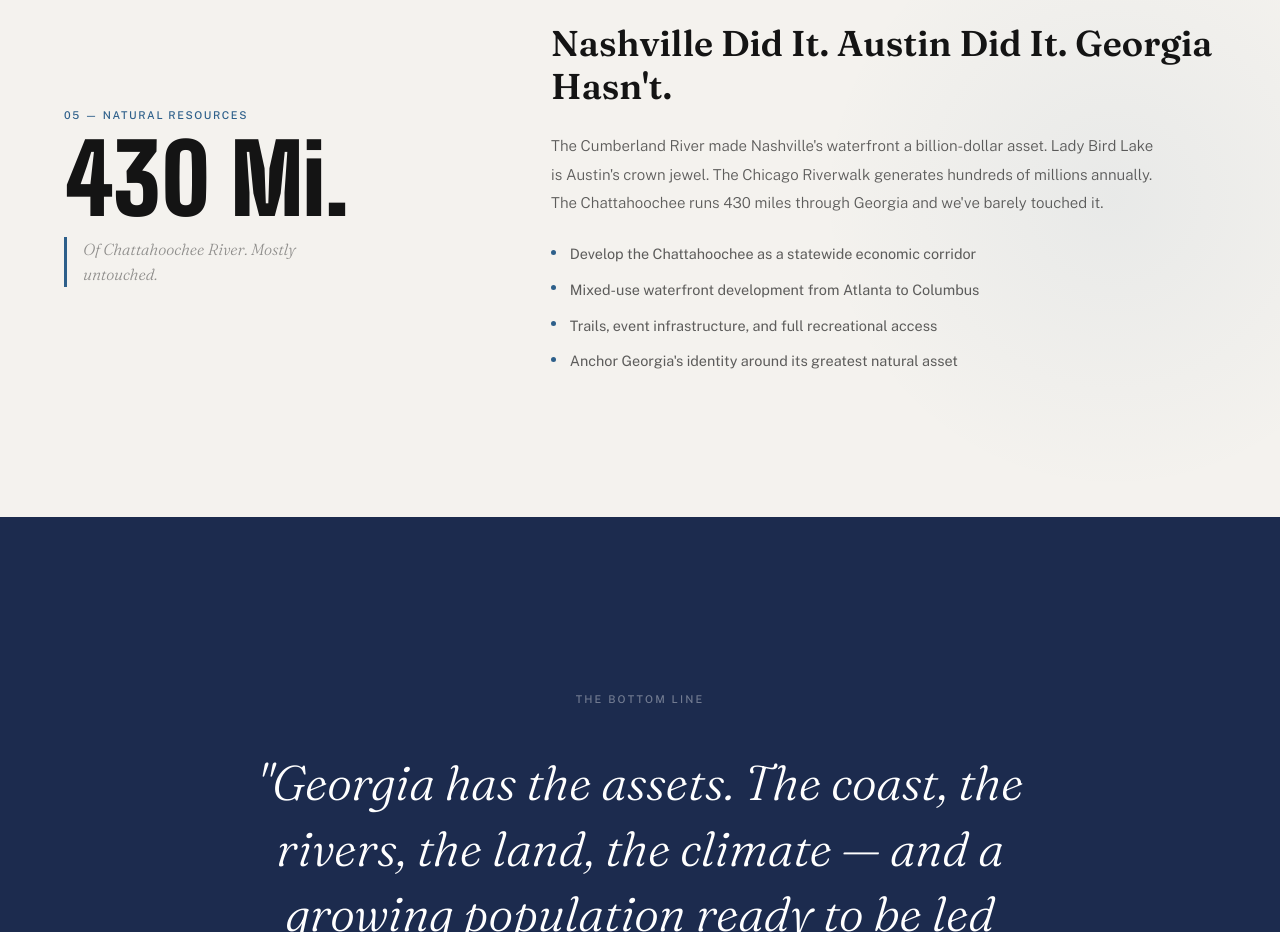
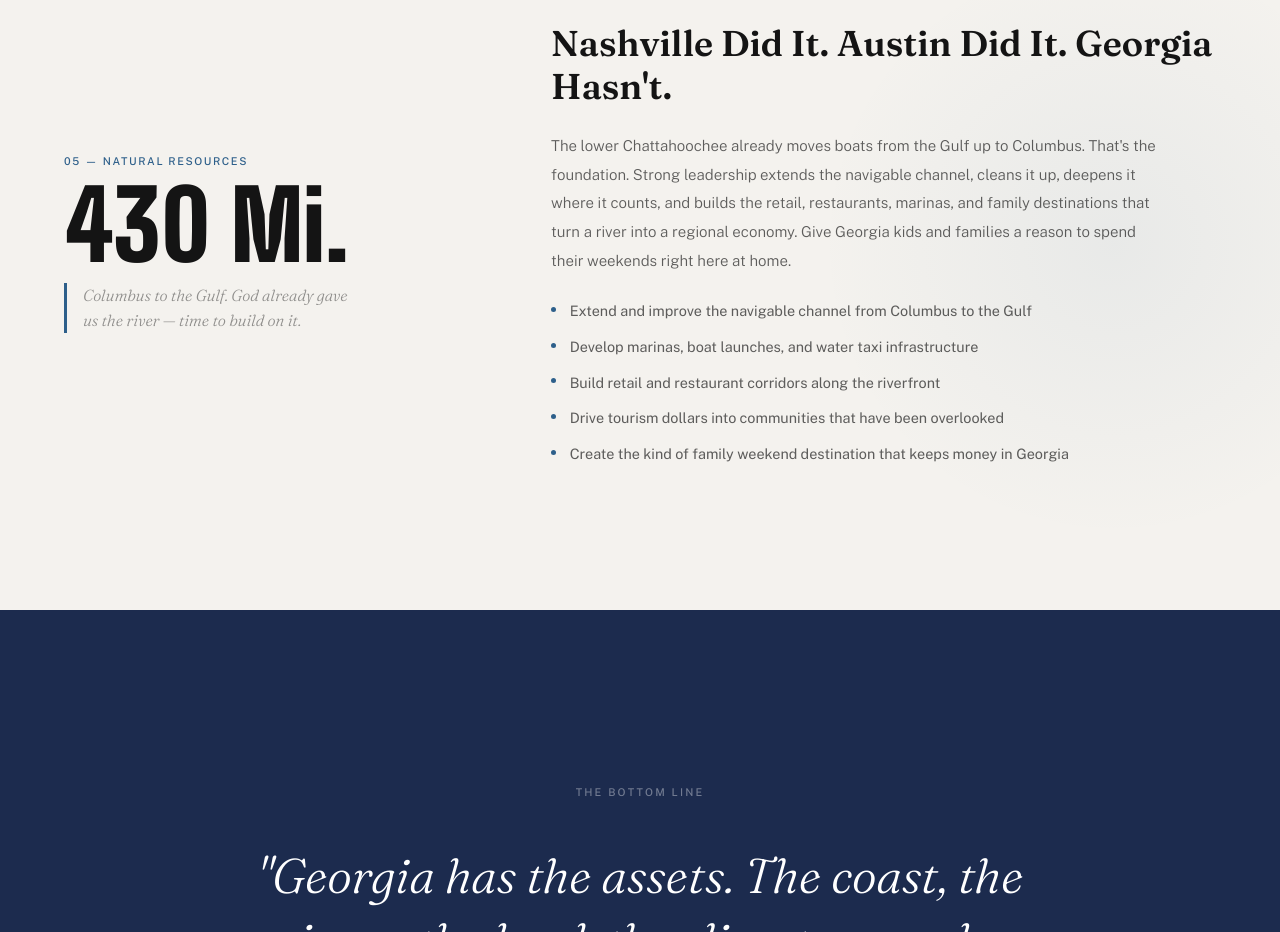
Before and after one commit to gurtejnarang/makegeorgiagreatagain, a React (Vite) app: page / in a window 1280 px wide. Shown: the part 4000-4932 px from the top of the page. Built offline with nearby package versions, Linux system fonts and the light colour scheme.

Commit message:
Add files via upload

```diff
--- a/src/App.jsx
+++ b/src/App.jsx
@@ -102,13 +102,14 @@
     eyebrow: 'Natural Resources',
     title: "Nashville Did It. Austin Did It. Georgia Hasn't.",
     stat: '430 Mi.',
-    statSub: 'Of Chattahoochee River. Mostly untouched.',
-    body: "The Cumberland River made Nashville's waterfront a billion-dollar asset. Lady Bird Lake is Austin's crown jewel. The Chicago Riverwalk generates hundreds of millions annually. The Chattahoochee runs 430 miles through Georgia and we've barely touched it.",
+    statSub: 'Columbus to the Gulf. God already gave us the river — time to build on it.',
+    body: "The lower Chattahoochee already moves boats from the Gulf up to Columbus. That's the foundation. Strong leadership extends the navigable channel, cleans it up, deepens it where it counts, and builds the retail, restaurants, marinas, and family destinations that turn a river into a regional economy. Give Georgia kids and families a reason to spend their weekends right here at home.",
     bullets: [
-      'Develop the Chattahoochee as a statewide economic corridor',
-      'Mixed-use waterfront development from Atlanta to Columbus',
-      'Trails, event infrastructure, and full recreational access',
-      "Anchor Georgia's identity around its greatest natural asset",
+      'Extend and improve the navigable channel from Columbus to the Gulf',
+      'Develop marinas, boat launches, and water taxi infrastructure',
+      'Build retail and restaurant corridors along the riverfront',
+      'Drive tourism dollars into communities that have been overlooked',
+      'Create the kind of family weekend destination that keeps money in Georgia',
     ],
   },
 ]
```
